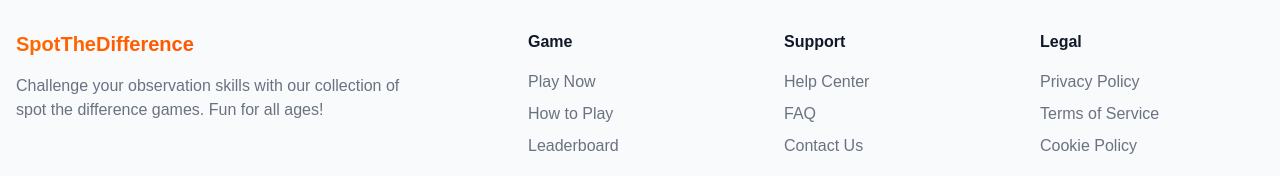
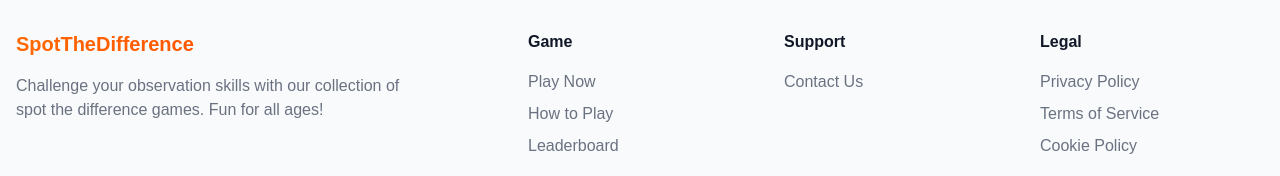
Before and after one commit to xiaohe285/spot_it, a Next.js app: page / in a window 1280 px wide. Shown: the part 1388-1564 px from the top of the page. Built offline with nearby package versions, Linux system fonts and the light colour scheme; no server answers; the database is empty.

Commit message:
remove faq& help center

```diff
--- a/components/layout/Footer.tsx
+++ b/components/layout/Footer.tsx
@@ -26,8 +26,6 @@ export default function Footer() {
                     <div>
                         <h3 className="font-semibold text-gray-900 dark:text-white mb-4">Support</h3>
                         <ul className="space-y-2">
-                            <li><Link href="/help" className="text-gray-500 dark:text-gray-400 hover:text-purple-600 dark:hover:text-purple-400 transition-colors">Help Center</Link></li>
-                            <li><Link href="/faq" className="text-gray-500 dark:text-gray-400 hover:text-purple-600 dark:hover:text-purple-400 transition-colors">FAQ</Link></li>
                             <li><Link href="/contact" className="text-gray-500 dark:text-gray-400 hover:text-purple-600 dark:hover:text-purple-400 transition-colors">Contact Us</Link></li>
                         </ul>
                     </div>
```
